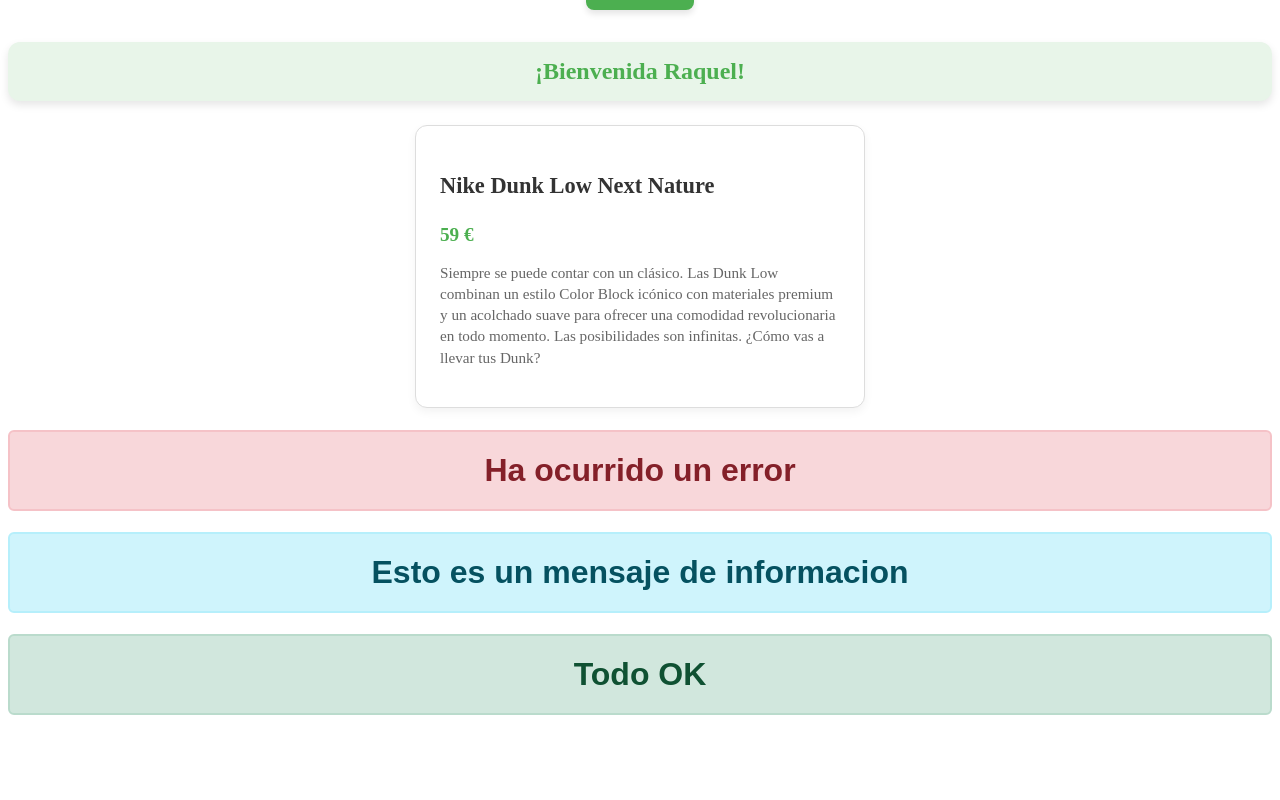
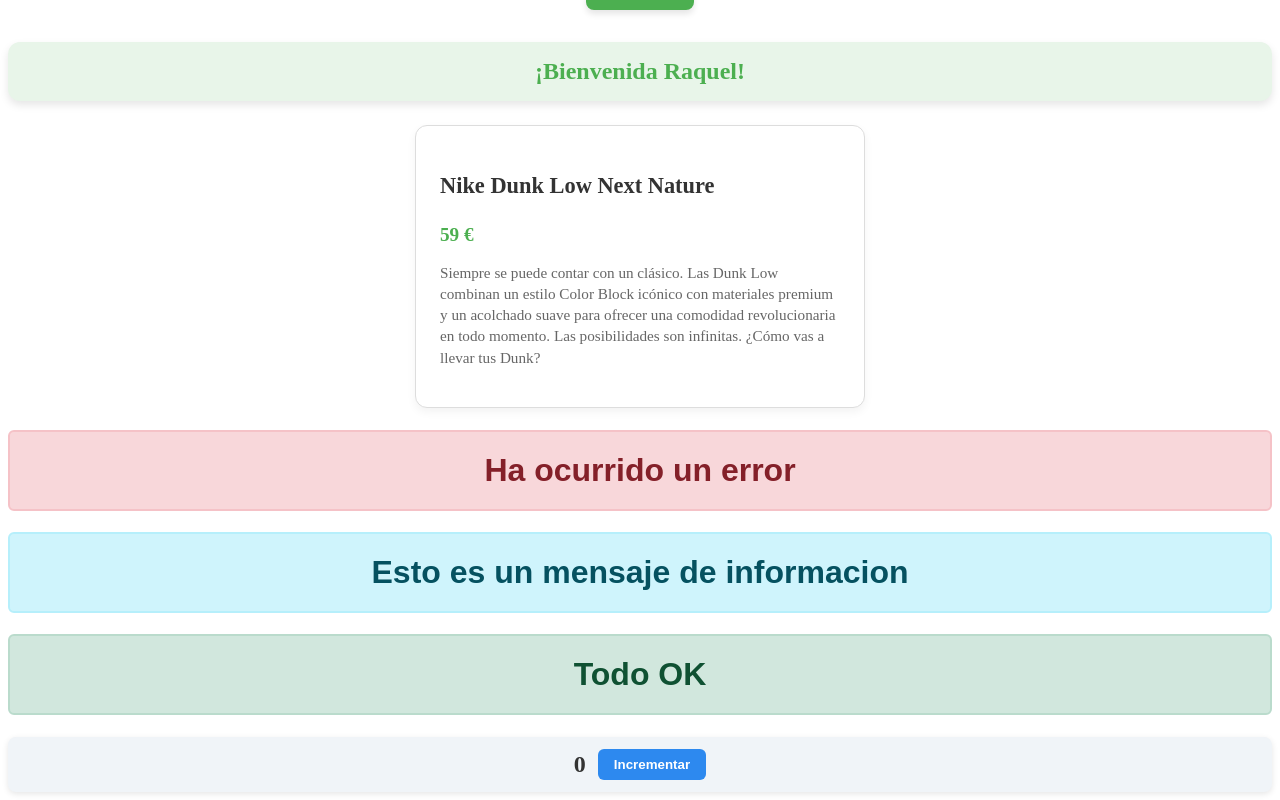
Before and after one commit to raquelruz/react-components, a React (Vite) app: page / in a window 1280 px wide. Shown: the part 461-1261 px from the top of the page. Before the commit the page ends 1198 px from the top, so only its background shows below. Built offline with nearby package versions, Linux system fonts and the light colour scheme.

Commit message:
feat(components): add clicks counter & styles

```diff
--- a/src/App.jsx
+++ b/src/App.jsx
@@ -5,6 +5,7 @@
 import { WelcomeMessage } from "./components/WelcomeMessage/WelcomeMessage";
 import { Product } from "./components/Product/Product"
 import { Alert } from "./components/Alert/Alert"
+import { ClicksCounter } from "./components/ClicksCounter/ClicksCounter";
 
 export const App = () => {
 	return (
@@ -25,6 +26,7 @@
             <Alert type={"info"} message={"Esto es un mensaje de informacion"}/>
             <Alert type={"exito"} message={"Todo OK"}/>
 
+            <ClicksCounter number={0}/>
         </>
 	);
 };
--- a/src/components/ClicksCounter/ClicksCounter.css
+++ b/src/components/ClicksCounter/ClicksCounter.css
@@ -0,0 +1,32 @@
+.counter-container {
+	display: flex;
+    justify-content: center;
+	align-items: center;
+	gap: 12px;
+	background-color: #f0f4f8;
+	padding: 12px 20px;
+	border-radius: 8px;
+	box-shadow: 0 2px 6px rgba(0, 0, 0, 0.1);
+}
+
+.number-counter {
+	font-size: 1.5rem;
+	font-weight: 700;
+	color: #333;
+	margin: 0;
+}
+
+.counter-btn {
+	padding: 8px 16px;
+	background-color: #2d89ef;
+	color: white;
+	font-weight: 600;
+	border: none;
+	border-radius: 6px;
+	cursor: pointer;
+	transition: background-color 0.25s ease;
+}
+
+.counter-btn:hover {
+	background-color: #1b5fbd;
+}
--- a/src/components/ClicksCounter/ClicksCounter.jsx
+++ b/src/components/ClicksCounter/ClicksCounter.jsx
@@ -0,0 +1,10 @@
+import "./ClicksCounter.css";
+
+export const ClicksCounter = ({ number }) => {
+	return (
+		<div className="counter-container">
+			<p className="number-counter">{number}</p>
+			<button className="counter-btn">Incrementar</button>
+		</div>
+	);
+};
```
